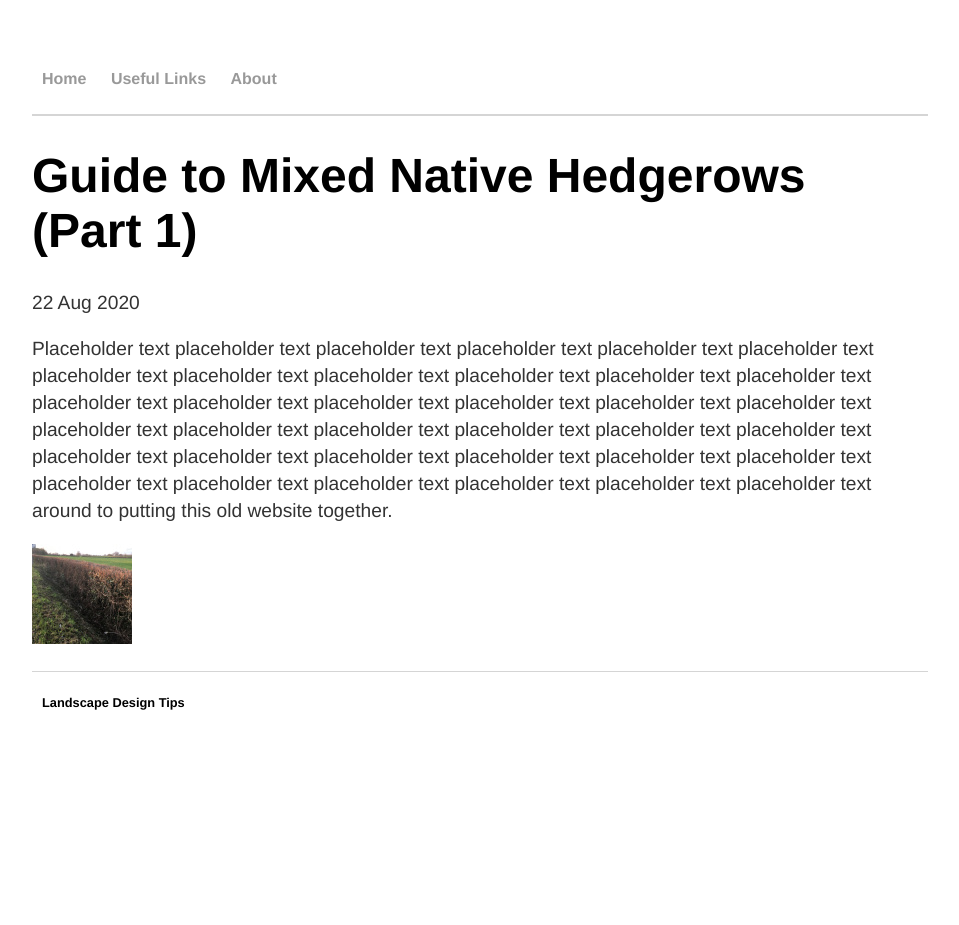
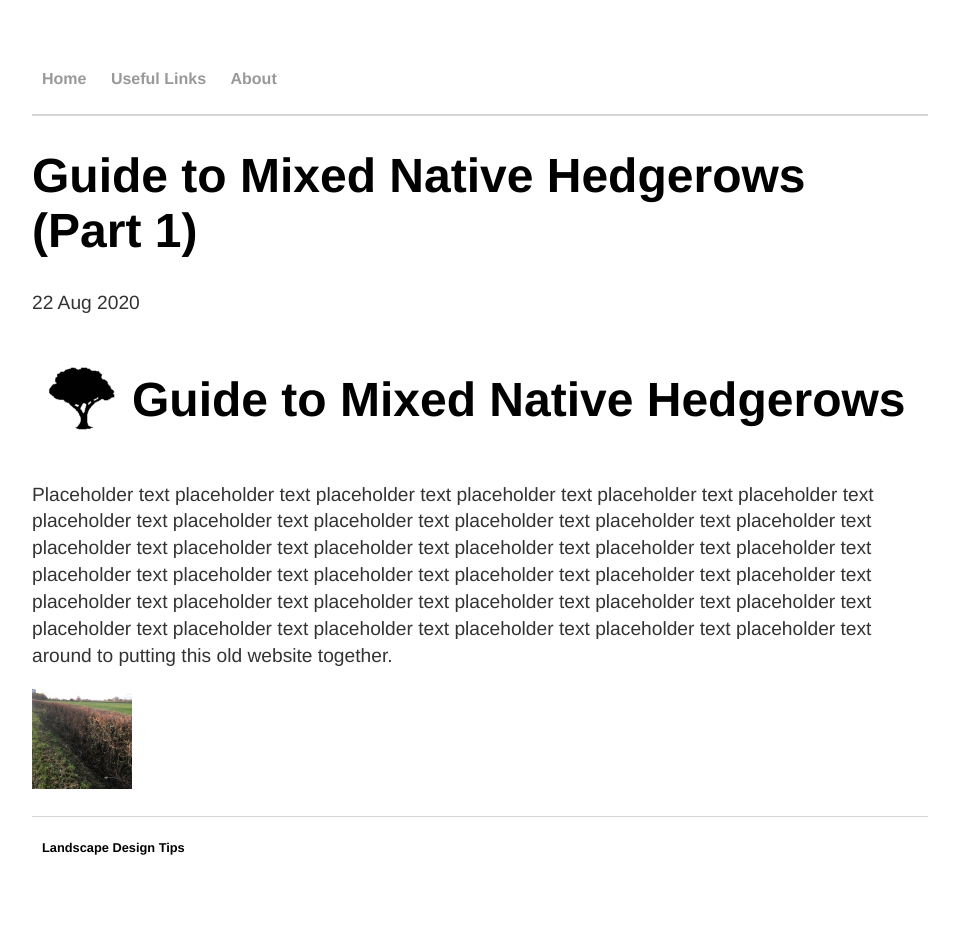
Before and after one commit to Quixoty/ORIG, a Jekyll site: the page built from _posts/2020-08-22-Guide to mixed native hedgerows (part 1).md, in a window 1280 px wide. Shown: the whole page, without its empty margins (160-1119 px from the left). Built offline with Jekyll 4.4.1, drawn with Linux system fonts in a browser that asks for light colours; before the commit the page ends 900 px from its top, so only the background shows below that.

Commit message:
Update 2020-08-22-Guide to mixed native hedgerows (part 1).md

```diff
--- a/_posts/2020-08-22-Guide to mixed native hedgerows (part 1).md
+++ b/_posts/2020-08-22-Guide to mixed native hedgerows (part 1).md
@@ -11,6 +11,7 @@
 
 date: 2020-08-22
 ---
+<h1><img src="/assets/images/tree-100.JPG" style="vertical-align: middle;" width="100px"/><span style="vertical-align: middle;">Guide to Mixed Native Hedgerows</span></h1>
 
 Placeholder text placeholder text placeholder text placeholder text placeholder text placeholder text placeholder text placeholder text placeholder text placeholder text placeholder text placeholder text placeholder text placeholder text placeholder text placeholder text placeholder text placeholder text placeholder text placeholder text placeholder text placeholder text placeholder text placeholder text placeholder text placeholder text placeholder text placeholder text placeholder text placeholder text placeholder text placeholder text placeholder text placeholder text placeholder text placeholder text around to putting this old website together.
 
```
